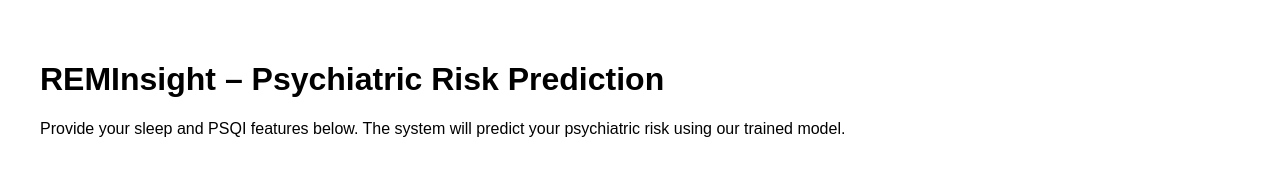
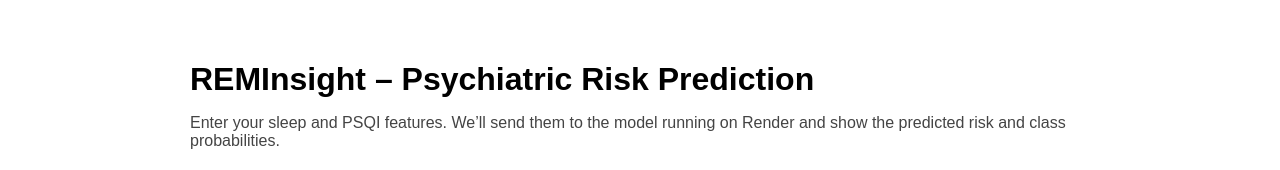
Before and after one commit to AJGN-karma/REMInsight, a Next.js app in the folder web/: page / in a window 1280 px wide. Shown: the top 170 px of the page. Built offline with nearby package versions, Linux system fonts and the light colour scheme; no server answers.

Commit message:
Update index.jsx

```diff
--- a/web/pages/index.jsx
+++ b/web/pages/index.jsx
@@ -3,11 +3,11 @@ import DataCollection from "../src/components/DataCollection";
 
 export default function Home() {
   return (
-    <main style={{ padding: "2rem", fontFamily: "Arial, sans-serif" }}>
-      <h1>REMInsight – Psychiatric Risk Prediction</h1>
-      <p>
-        Provide your sleep and PSQI features below. The system will predict your
-        psychiatric risk using our trained model.
+    <main style={{ padding: "2rem", fontFamily: "Arial, sans-serif", maxWidth: 900, margin: "0 auto" }}>
+      <h1 style={{ marginBottom: "0.5rem" }}>REMInsight – Psychiatric Risk Prediction</h1>
+      <p style={{ marginBottom: "1.5rem", color: "#444" }}>
+        Enter your sleep and PSQI features. We’ll send them to the model running on Render
+        and show the predicted risk and class probabilities.
       </p>
       <DataCollection />
     </main>
```
